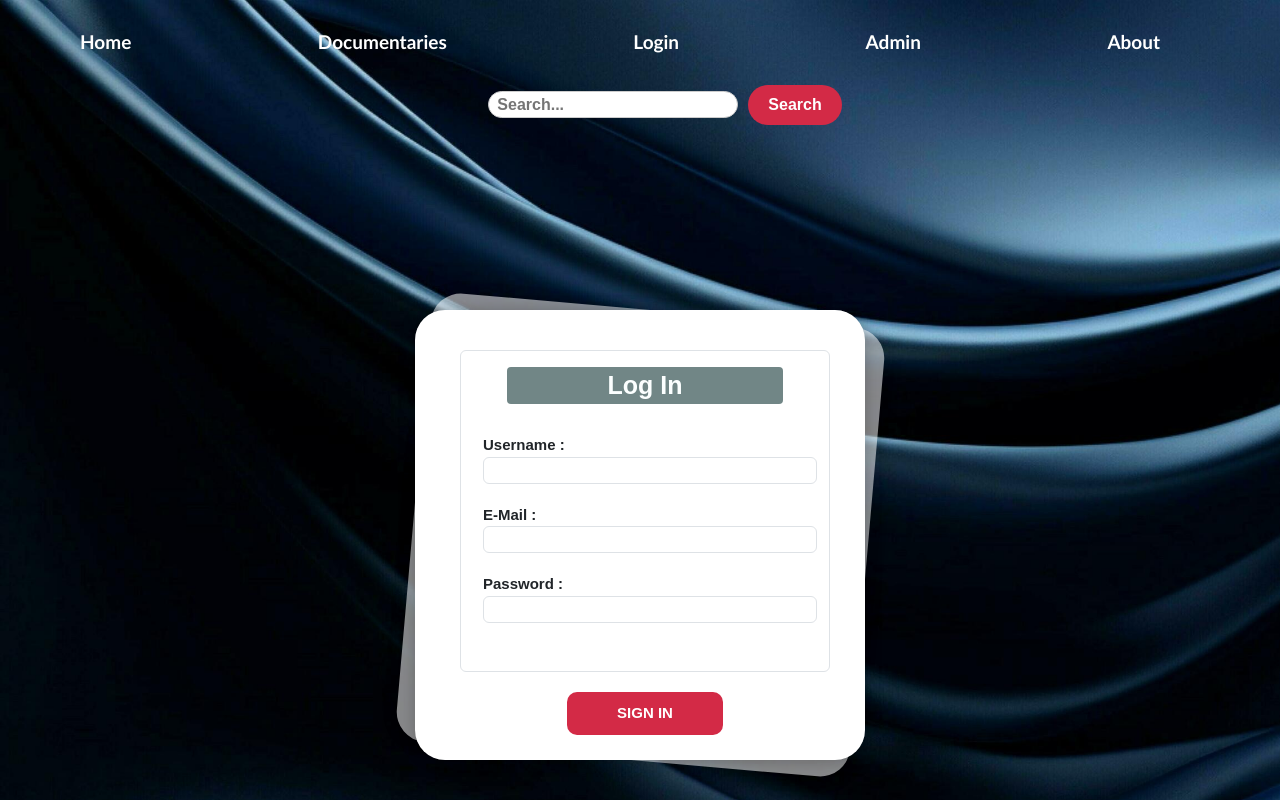
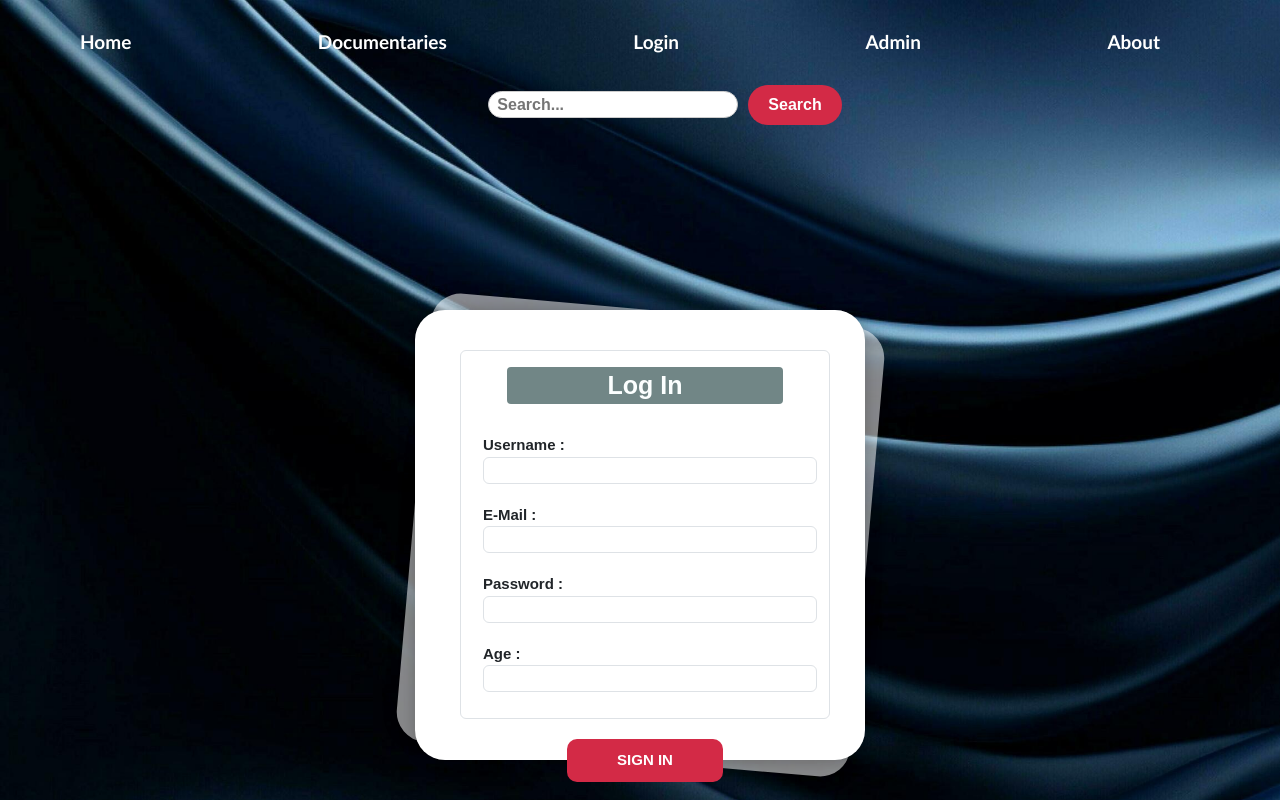
Before and after one commit to fatmax-02/documentary-website, a React (Create React App) app in the folder project 1/client/: page /login in a window 1280 px wide. Shown: the top 800 px of the page. Built offline with nearby package versions, Linux system fonts and the light colour scheme.

Commit message:
Update Login.js

```diff
--- a/project 1/client/src/component/Login.js
+++ b/project 1/client/src/component/Login.js
@@ -5,21 +5,23 @@ const Login = () => {
     const [username, setUsername] = useState("");
     const [useremail, setUseremail] = useState("");
     const [password, setPassword] = useState("");
+    const [age, setAge] = useState("");
     const [resMsg, setresMsg] = useState("");
 
-    const newUser =() => {
+    const newUser = () => {
         axios
         .post("http://localhost:4005/adduser", {
             username: username,
             useremail: useremail,
             password: password,
-          })
-          .then((res) => {
+            age: age
+        })
+        .then((res) => {
             setresMsg(res.data);
-          })
-          .catch((err) => {
+        })
+        .catch((err) => {
             console.log(err);
-          });
+        });
     };
 
   return (
@@ -33,25 +35,26 @@ const Login = () => {
             Username :
             <input type="text" class="form-control input-field" required
                  onChange={(e) => setUsername(e.target.value)}></input>
-
         </div>
         <div class="input-box">
             E-Mail :
             <input type="email" class="form-control input-field" required
                  onChange={(e) => setUseremail(e.target.value)}></input>
-
         </div>
         <div class="input-box">
             Password :
             <input type="password" class="form-control input-field" required
                  onChange={(e) => setPassword(e.target.value)}></input>
-            <br></br>
         </div>
-
+        <div class="input-box">
+            Age :
+            <input type="number" class="form-control input-field" required
+                 onChange={(e) => setAge(e.target.value)}></input>
+        </div>
       </form>
-      <div class=" input-box">
+      <div class="input-box">
             <center>
-            <button type="button" onClick={newUser}  class="input-submit">SIGN IN</button>
+            <button type="button" onClick={newUser} class="input-submit">SIGN IN</button>
             </center>
         </div>
         <div> <br/>
```
